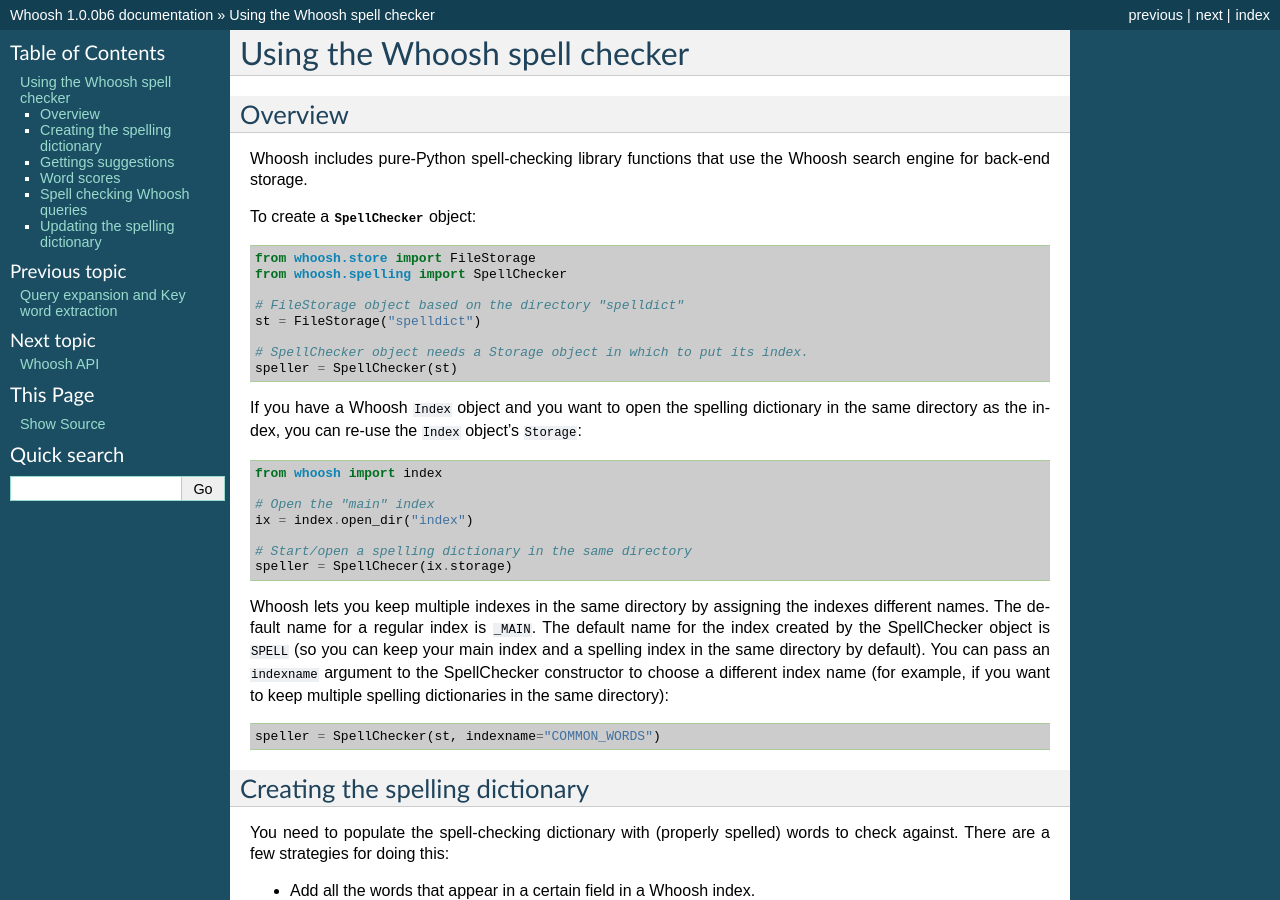
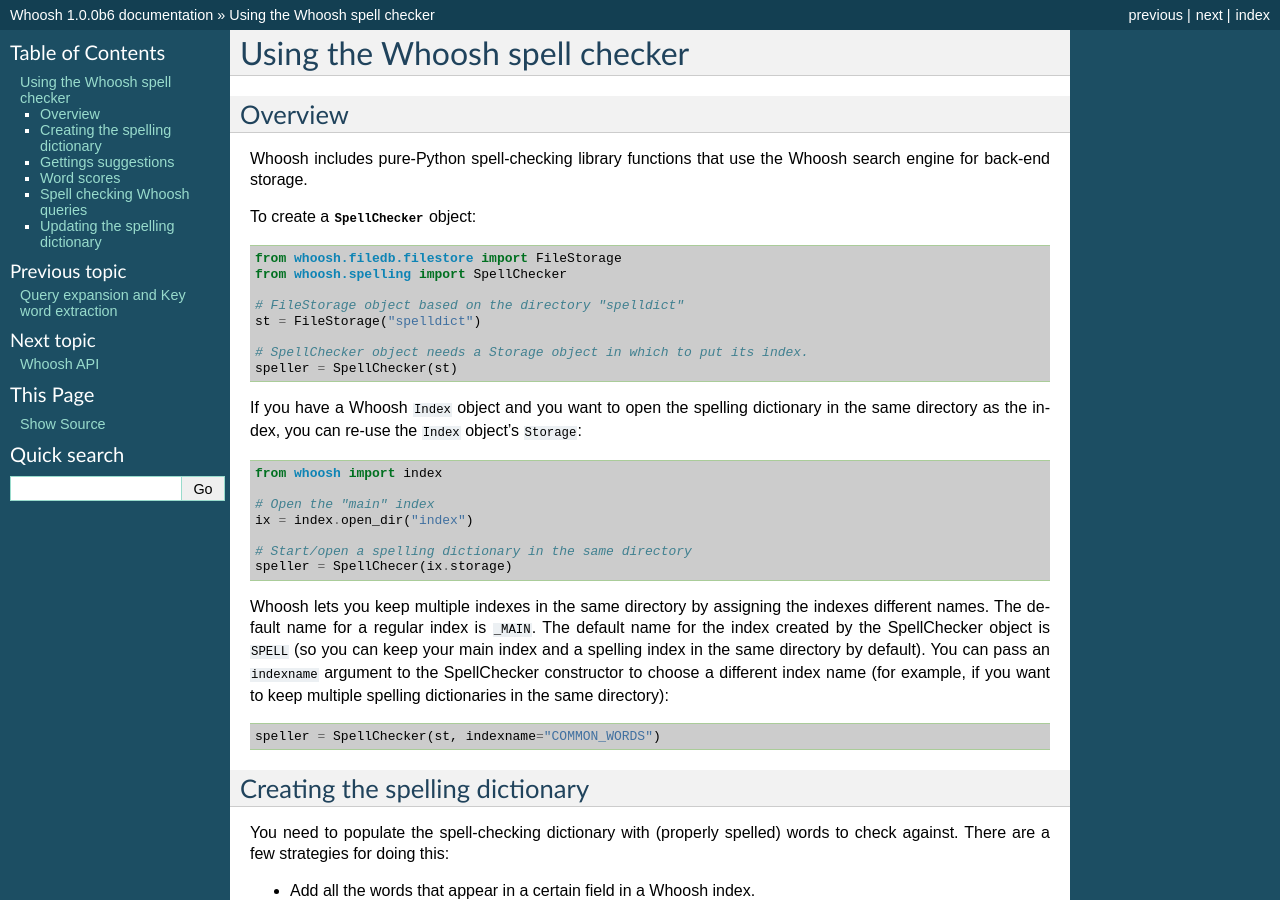
Before and after one commit to dex4er/whoosh, a Sphinx documentation site: the page built from docs/source/spelling.rst, in a window 1280 px wide and 900 px high. Built offline with Sphinx 7.4.7, drawn with Linux system fonts in a browser that asks for light colours.

Commit message:
Fixed old API use in spelling docs. Removed setuptools_hg from setup.py because it was messy.

```diff
--- a/docs/source/spelling.rst
+++ b/docs/source/spelling.rst
@@ -9,7 +9,7 @@ search engine for back-end storage.
 
 To create a :class:`~whoosh.spelling.SpellChecker` object::
 
-    from whoosh.store import FileStorage
+    from whoosh.filedb.filestore import FileStorage
     from whoosh.spelling import SpellChecker
 
     # FileStorage object based on the directory "spelldict"
@@ -39,6 +39,7 @@ to choose a different index name (for example, if you want to keep multiple
 spelling dictionaries in the same directory)::
 
     speller = SpellChecker(st, indexname="COMMON_WORDS")
+
 
 Creating the spelling dictionary
 --------------------------------
@@ -111,6 +112,7 @@ this::
 once. The ``SpellChecker`` code *does not* currently guard against this
 automatically.
 
+
 Gettings suggestions
 --------------------
 
@@ -130,6 +132,7 @@ The ``number`` keyword argument sets the maximum number of suggestions to return
 
     >>> # Get only the top suggested replacement for this word
     >>> speller.suggest("woosh", number=1)
+
 
 Word scores
 -----------
@@ -170,6 +173,7 @@ that *obscure* words would be suggested before common words, you could do this::
     speller.add_scored_words((termtext, 1 / index_freq)
                              for termtext, doc_freq, index_freq
                              in reader.iter_field("content"))
+
 
 Spell checking Whoosh queries
 -----------------------------
@@ -228,6 +232,7 @@ them against the spelling dictionary::
             if suggestions:
                 print "%s not found. Might I suggest %r?" % (termtext, suggestions)
 
+
 Updating the spelling dictionary
 --------------------------------
 
--- a/setup.py
+++ b/setup.py
@@ -35,6 +35,4 @@ setup(
 	"Topic :: Software Development :: Libraries :: Python Modules",
 	"Topic :: Text Processing :: Indexing",
 	],
-
-	setup_requires=["setuptools_hg"],
 )
```
